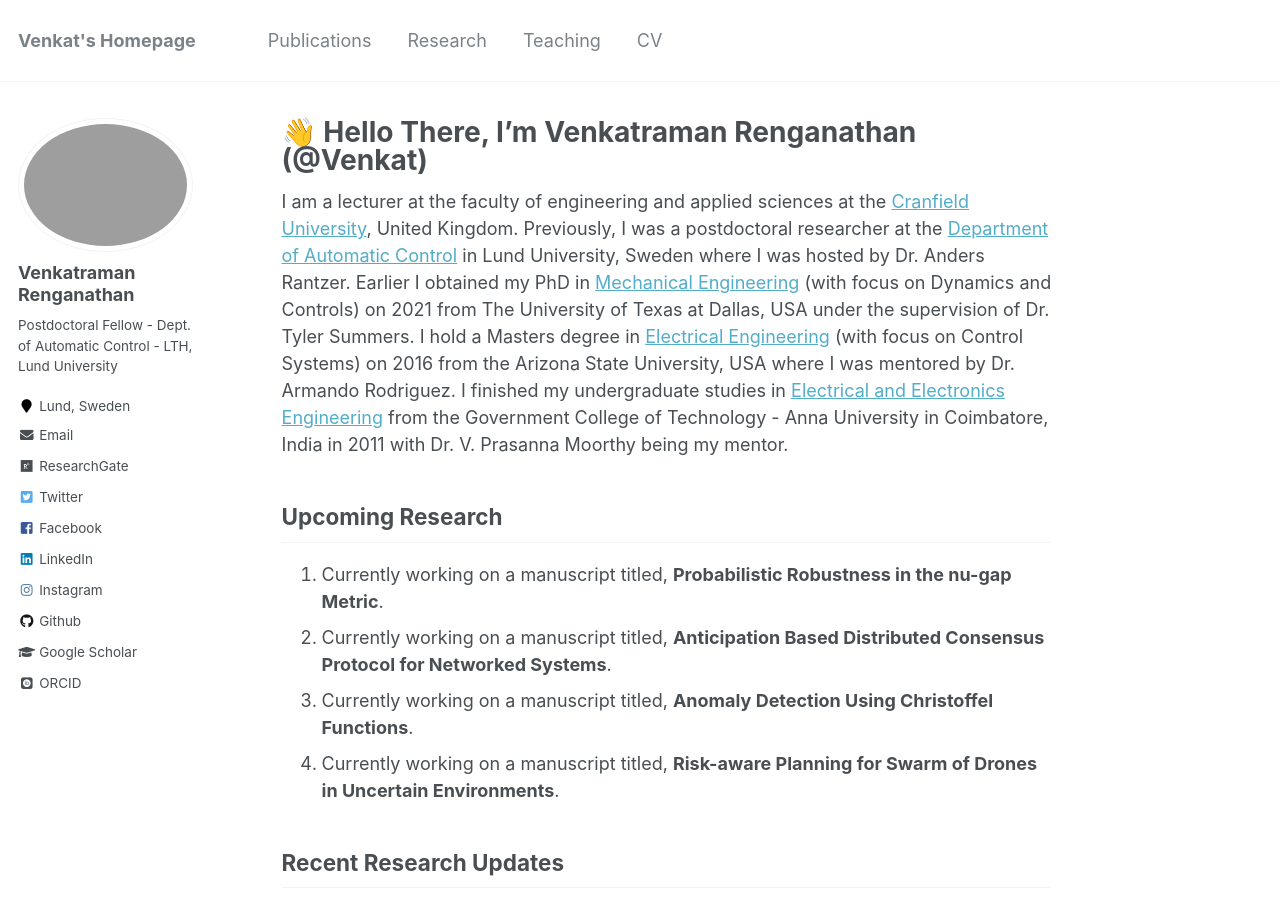
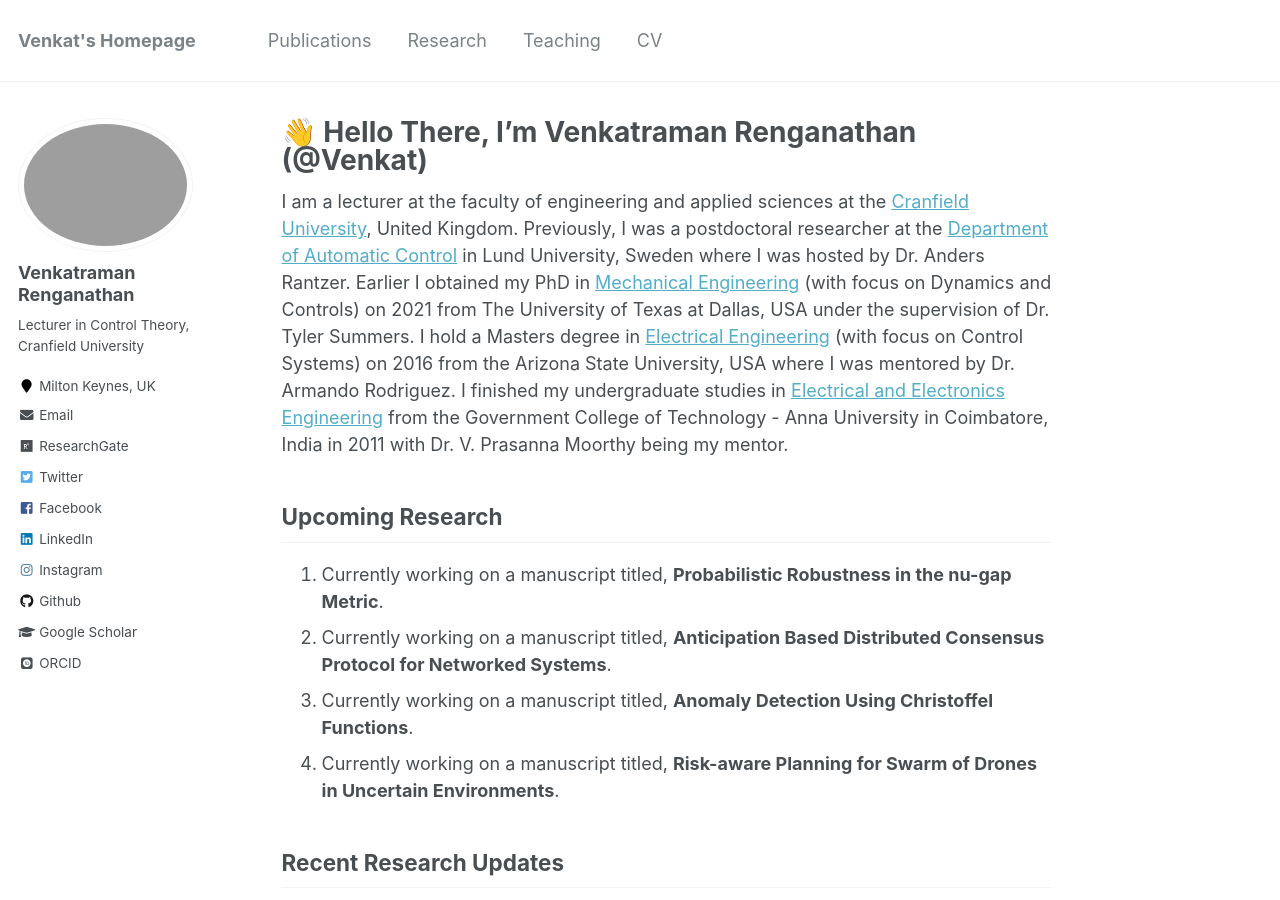
Before and after one commit to venkatramanrenganathan/venkatramanrenganathan.github.io, a Jekyll site: the page built from _pages/about.md, in a window 1280 px wide and 900 px high. Built offline with Jekyll 4.4.1, drawn with Linux system fonts in a browser that asks for light colours; some web fonts are replaced.

Commit message:
Update _config.yml

```diff
--- a/_config.yml
+++ b/_config.yml
@@ -82,12 +82,12 @@ analytics:
 author:
   name             : "Venkatraman Renganathan"
   avatar           : "Sriram.jpg"
-  bio              : "Postdoctoral Fellow - Dept. of Automatic Control - LTH, Lund University"
-  location         : "Lund, Sweden"
+  bio              : "Lecturer in Control Theory, Cranfield University"
+  location         : "Milton Keynes, UK"
   employer         :
   pubmed           :
   googlescholar    : "https://scholar.google.com/citations?user=D2ANMyEAAAAJ&hl=en&oi=ao"
-  email            : "venkatraman.renganathan@control.lth.se"
+  email            : "v.renganathan@cranfield.ac.uk"
   researchgate     : "https://www.researchgate.net/profile/Venkatraman-Renganathan-2"
   uri              :
   bitbucket        :
```
